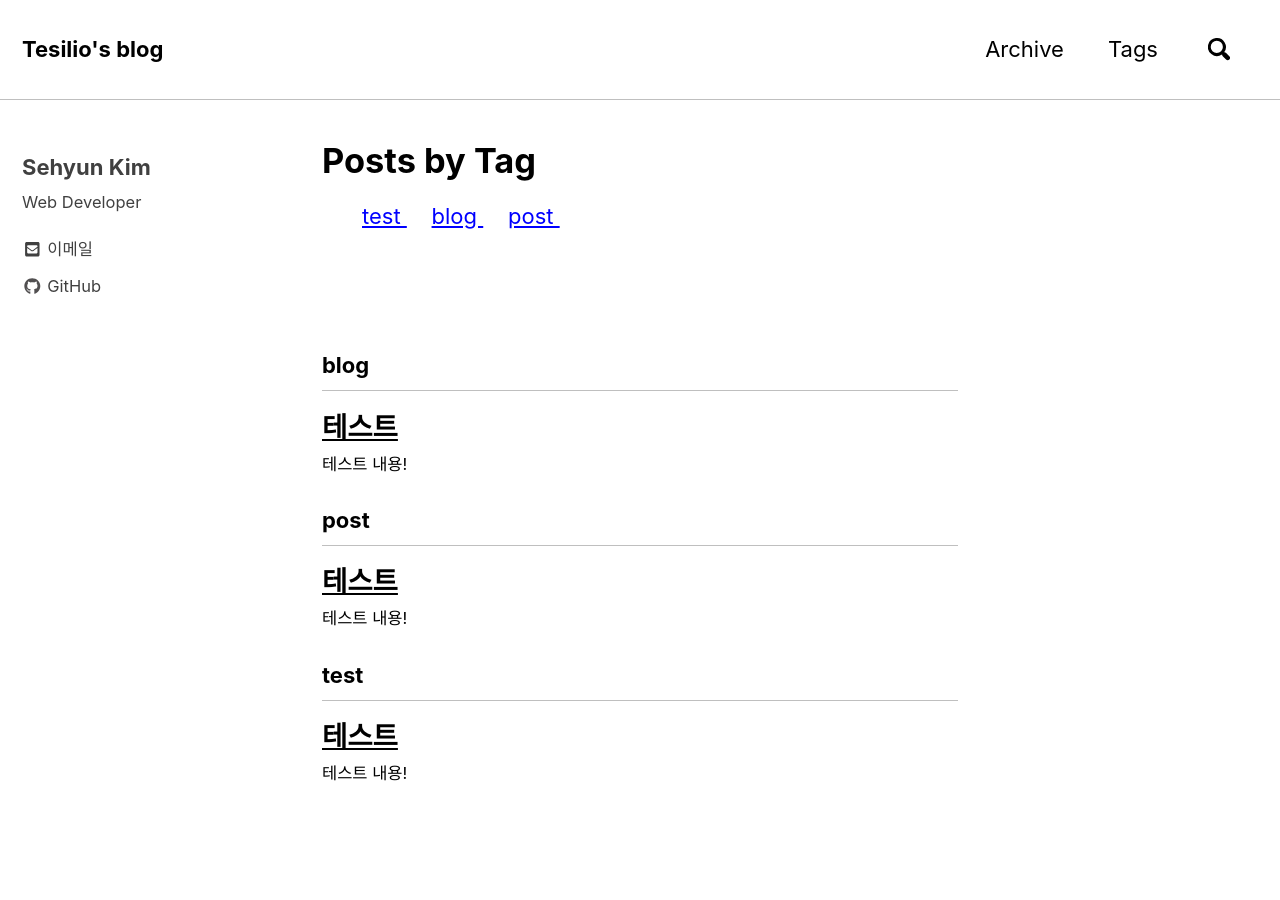
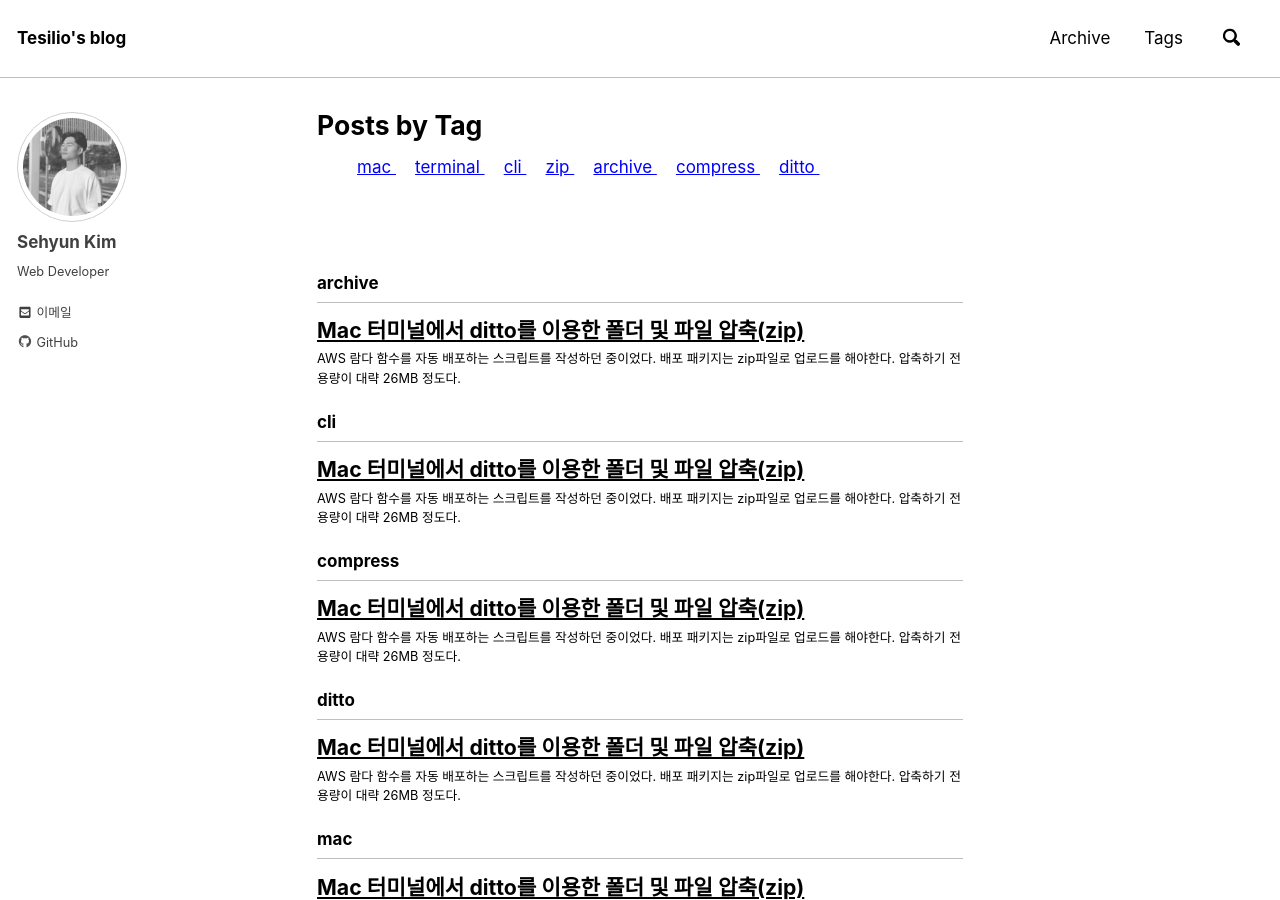
Before and after one commit to tesilio/tesilio.github.io, a Jekyll site: the page built from _pages/tags.html, in a window 1280 px wide and 900 px high. Built offline with Jekyll 4.4.1, drawn with Linux system fonts in a browser that asks for light colours; nearby versions of some CDN libraries; some of the changed text lies outside the part shown.

Commit message:
ditto ++

````diff
--- a/_config.yml
+++ b/_config.yml
@@ -23,7 +23,7 @@ description              : "개발 관련 내용을 포스팅 합니다."
 url                      : "https://tesilio.github.io"
 baseurl                  : #"/blog"
 repository               : "tesilio/tesilio.github.io"
-teaser                   : #"/assets/images/background1.jpg"
+teaser                   : "/assets/images/background1.jpg"
 breadcrumbs              : # true, false (default)
 words_per_minute         : 200
 comments:
@@ -101,7 +101,7 @@ analytics:
 # Site Author
 author:
   name             : "Sehyun Kim"
-  avatar           : # path of avatar image, e.g. "/assets/images/bio-photo.jpg"
+  avatar           : "/assets/images/tesilio.jpeg"
   bio              : "Web Developer"
   location         :
   email            : "lodcoco@gmail.com"
--- a/_includes/footer.html
+++ b/_includes/footer.html
@@ -22,4 +22,4 @@
   </ul>
 </div>
 
-<div class="page__footer-copyright">&copy; {{ site.time | date: '%Y' }} {{ site.name | default: site.title }}. {{ site.data.ui-text[site.locale].powered_by | default: "Powered by" }} <a href="https://jekyllrb.com" rel="nofollow">Jekyll</a> &amp; <a href="https://mademistakes.com/work/minimal-mistakes-jekyll-theme/" rel="nofollow">Minimal Mistakes</a>.</div>
+<div class="page__footer-copyright">&copy; {{ site.time | date: '%Y' }} {{ site.name | default: site.title }}.</div>
--- /dev/null
+++ b/_posts/2018-08-28-Ditto.md
@@ -0,0 +1,50 @@
+---
+layout: posts
+title: Mac 터미널에서 ditto를 이용한 폴더 및 파일 압축(zip)
+tags: [mac, terminal, cli, zip, archive, compress, ditto]
+sitemap:
+  changefreq : daily
+  priority : 1.0
+---
+
+AWS 람다 함수를 자동 배포하는 스크립트를 작성하던 중이었다.
+배포 패키지는 zip파일로 업로드를 해야한다.
+압축하기 전 용량이 대략 26MB 정도다.
+
+기능 개발중에는 파인더에서 직접 우클릭 > 압축을 사용했다.
+> 이러면 생성 된 zip 파일의 용량은 9.3MB 정도다.
+
+**zip** 명령어로 터미널에서 압축을 시도해 보았다.
+```bash
+zip -r result.zip {대상 경로}
+```
+> 이러면 23MB다. 너무 크다.
+
+그래서 다른 archive 프로그램인 **tar**로 압축기능(gzip)을 추가하여 써봤다.
+```bash
+tar -zcvf result.zip {대상 경로}
+```
+> 생성 된 result.zip의 용량은 9MB 정도였다.
+
+기쁜 마음으로 업로드를 했으나, zip 파일이 아니라는 오류가 발생해서 실패했다.
+
+그러면 파인더에서 사용하는 프로그램(아카이브 유틸리티.app)이 사용(?)하는게 뭔지 구글링 해봤더니
+**Ditto**라는 녀석을 사용한다고 한다.
+
+- - -
+## Ditto
+폴더, 파일 병합등의 기능이 있는 BSD Unix 시스템 기본 명령어라고 한다. [참고](https://ssumer.com/mac-%ED%84%B0%EB%AF%B8%EB%84%90%EC%97%90%EC%84%9C-ditto-%EB%AA%85%EB%A0%B9%EC%9D%84-%EC%9D%B4%EC%9A%A9%ED%95%9C-%ED%8F%B4%EB%8D%94-%EB%B3%91%ED%95%A9/)
+
+어쨌든, 압축을 해 보았다. [매뉴얼 참고](https://ss64.com/osx/ditto.html)
+```bash
+ditto -c -k --sequesterRsrc --keepParent {대상 경로} result.zip
+```
+> 생성 된 result.zip 의 용량이 9.3MB 였다.
+
+업로드를 해보니 작동이 아주 잘 된다.
+
+# 요약
+터미널에서 zip파일을 파인더(아카이브 유틸리티.app)를 이용 한 것처럼 생성하려면, **ditto**명령어를 이용하자.
+
+- - -
+*잘못 된 정보에 대한 지적, 더 좋은 방법에 대한 의견 등은 언제나 많이많이 환영합니다.😆*
--- a/assets/css/main.scss
+++ b/assets/css/main.scss
@@ -6,3 +6,19 @@
 
 @import "minimal-mistakes/skins/{{ site.minimal_mistakes_skin | default: 'default' }}"; // skin
 @import "minimal-mistakes"; // main partials
+
+html {
+  font-size: 14px; // change to whatever
+
+  @include breakpoint($medium) {
+    font-size: 15px; // change to whatever
+  }
+
+  @include breakpoint($large) {
+    font-size: 16px; // change to whatever
+  }
+
+  @include breakpoint($x-large) {
+    font-size: 17px; // change to whatever
+  }
+}
````
Also changed, not shown: _drafts/test.md (deleted, +0 -14 lines), _posts/2018-08-22-Lambda@Edge 사용기.md (deleted, +0 -8 lines), assets/images/tesilio.jpeg (added).
